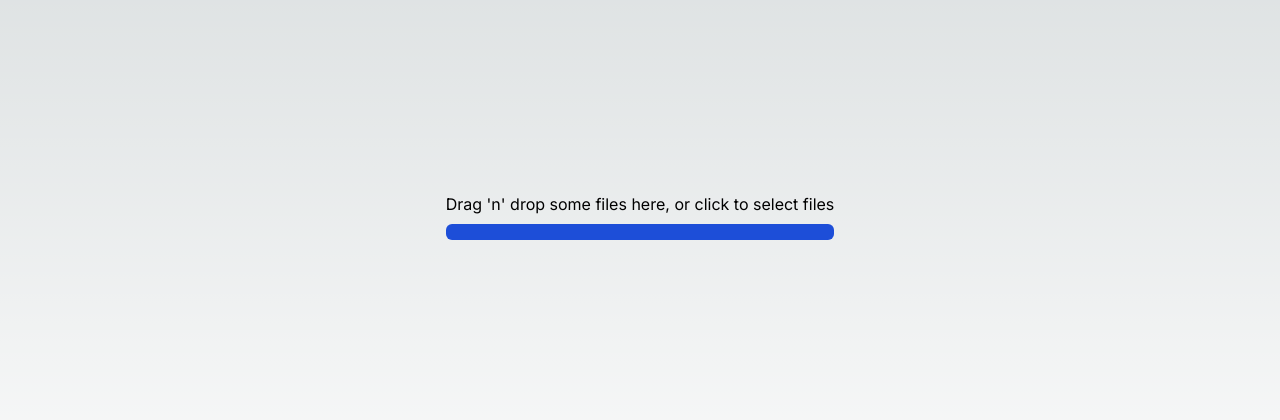
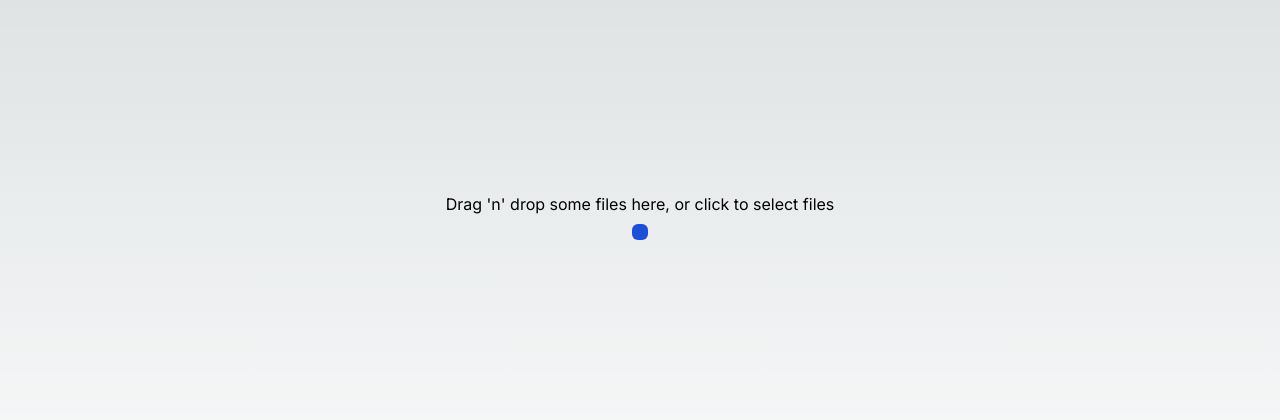
Before and after one commit to mo634/DragAndDrop-Next.js-, a Next.js app: page / in a window 1280 px wide. Shown: the part 184-604 px from the top of the page. Built offline with nearby package versions, Linux system fonts and the light colour scheme.

Commit message:
add delete functionallity

```diff
--- a/src/app/components/DropZone.tsx
+++ b/src/app/components/DropZone.tsx
@@ -24,9 +24,14 @@ const DropZone = () => {
             ])
         }
     }, [])
+
+    const removeImage = (name: string) => {
+        setFiles(prev => prev.filter(file => file.name !== name))
+    }
     const { getRootProps, getInputProps, isDragActive } = useDropzone({ onDrop })
     console.log("files", files)
     return (
+        <>
             <div {...getRootProps()}>
                 <input {...getInputProps()} />
                 {
@@ -34,6 +39,7 @@ const DropZone = () => {
                         <p>Drop files here</p> :
                         <p>Drag 'n' drop some files here, or click to select files</p>
                 }
+            </div>
 
             {/* render the images uploaded  */}
 
@@ -45,10 +51,13 @@ const DropZone = () => {
                             width={100}
                             height={100}
                             src={file.preview} alt={file.name} />
+                        <button
+                            onClick={() => removeImage(file.name)}
+                            className="my-2 bg-red-500 text-white p-1 rounded-md">Delete</button>
                     </div>
                 ))}
             </div>
-        </div>
+        </>
     )
 }
 
--- a/src/app/page.tsx
+++ b/src/app/page.tsx
@@ -3,7 +3,7 @@ import DropZone from './components/DropZone'
 
 const page = () => {
   return (
-    <div className='flex justify-center items-center h-screen'><DropZone
+    <div className='flex flex-col justify-center items-center h-screen'><DropZone
     /></div>
   )
 }
```
Lines whose indentation alone changed are shown as unchanged.
